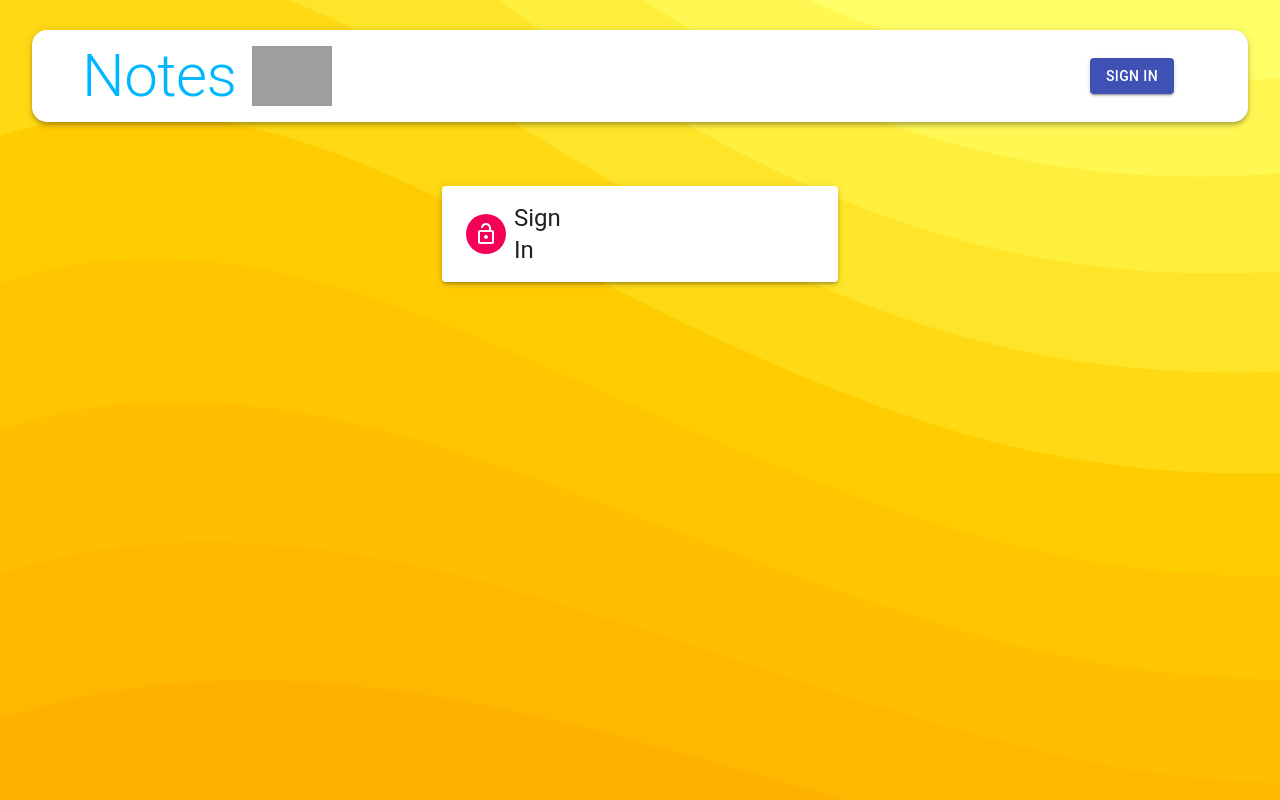
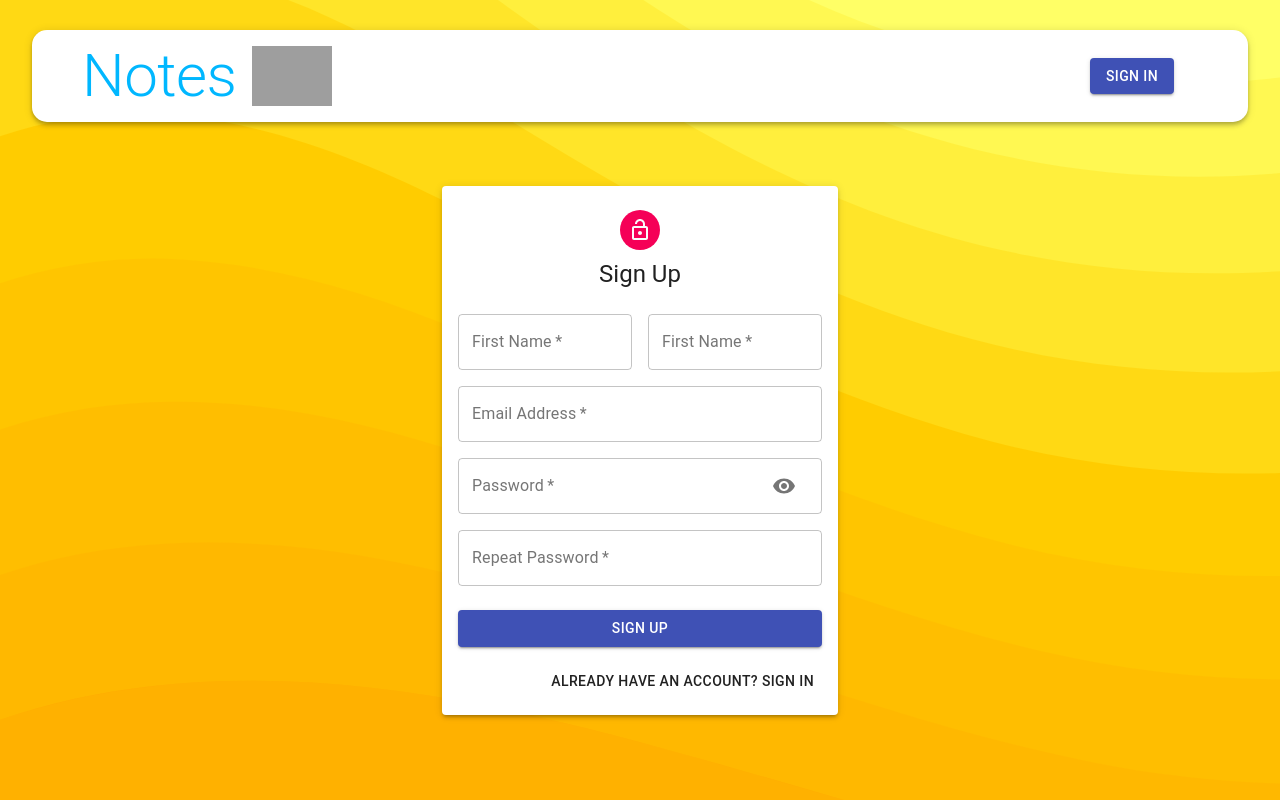
Before and after one commit to shakkyr/myNotes, a React (Create React App) app in the folder client/: page /auth in a window 1280 px wide. Built offline with nearby package versions, Linux system fonts and the light colour scheme; grey boxes are pictures that could not be loaded.

Commit message:
auth inputs

```diff
--- a/client/src/components/Auth/Auth.js
+++ b/client/src/components/Auth/Auth.js
@@ -1,19 +1,31 @@
-import React from 'react'
+import React, { useState } from 'react'
 import { Avatar, Button, Paper, Grid, Typography, Container, TextField } from '@material-ui/core';
+import {GoogleLogin} from 'react-google-login'
 import LockOutlinedIcon from '@material-ui/icons/LockOpenOutlined'
 import makeStyles from "./Styles";
 import Input from './Input'
 
 const Auth = () => {
     const classes = makeStyles();
+    const [showPassword, setShowPassword] = useState(false);
+    const [isSignUp, setIsSignUp] = useState(true);
 
-    const isSignUp = false;
 
     const handleSubmit = (e) => {
         e.preventDefault();
     }
+
     const handleChange = () => {
 
+    }
+
+    const handleShowPassword = () => {
+        setShowPassword(!showPassword)
+    }
+
+    const switchMode = () => {
+        setIsSignUp(!isSignUp)
+        handleShowPassword(false)
     }
 
   return (
@@ -35,6 +47,20 @@
                             </>
                         )
                     }
+                    <Input name="email" label="Email Address" handleChange={handleChange} type="email" />
+                    <Input name="password" label="Password" handleChange={handleChange} type={showPassword ? 'Text' : 'password'} handleShowPassword={handleShowPassword} />
+                    {isSignUp && <Input name="confirmPassword" label="Repeat Password" handleChange={handleChange} type="password" />}
+                </Grid>
+
+                <Button type="submit" fullWidth variant="contained" color="primary" className={classes.submit}>
+                    {isSignUp ? 'Sign Up' : "Sign In"}
+                </Button>
+                <Grid container justify="flex-end">
+                    <Grid item>
+                        <Button onClick={switchMode}>
+                            { isSignUp ? 'Already have an Account? Sign In' : "Don't have an Account? Sign Up"}
+                        </Button>
+                    </Grid>
                 </Grid>
             </form>
         </Paper>
--- a/client/src/components/Auth/Styles.js
+++ b/client/src/components/Auth/Styles.js
@@ -1,16 +1,15 @@
 import { makeStyles } from "@material-ui/core/styles";
 
 export default makeStyles((theme) => ({
-  //! theme from materialUi docs
   paper: {
     marginTop: theme.spacing(8),
-    display: "flex",
-    flexDirection: "colum",
-    alignItems: "center",
+    display: 'flex',
+    flexDirection: 'column',
+    alignItems: 'center',
     padding: theme.spacing(2),
   },
   root: {
-    "& .MuiTextField-root": {
+    '& .MuiTextField-root': {
       margin: theme.spacing(1),
     },
   },
@@ -19,7 +18,7 @@
     backgroundColor: theme.palette.secondary.main,
   },
   form: {
-    width: "100%",
+    width: '100%', // Fix IE 11 issue.
     marginTop: theme.spacing(3),
   },
   submit: {
```
